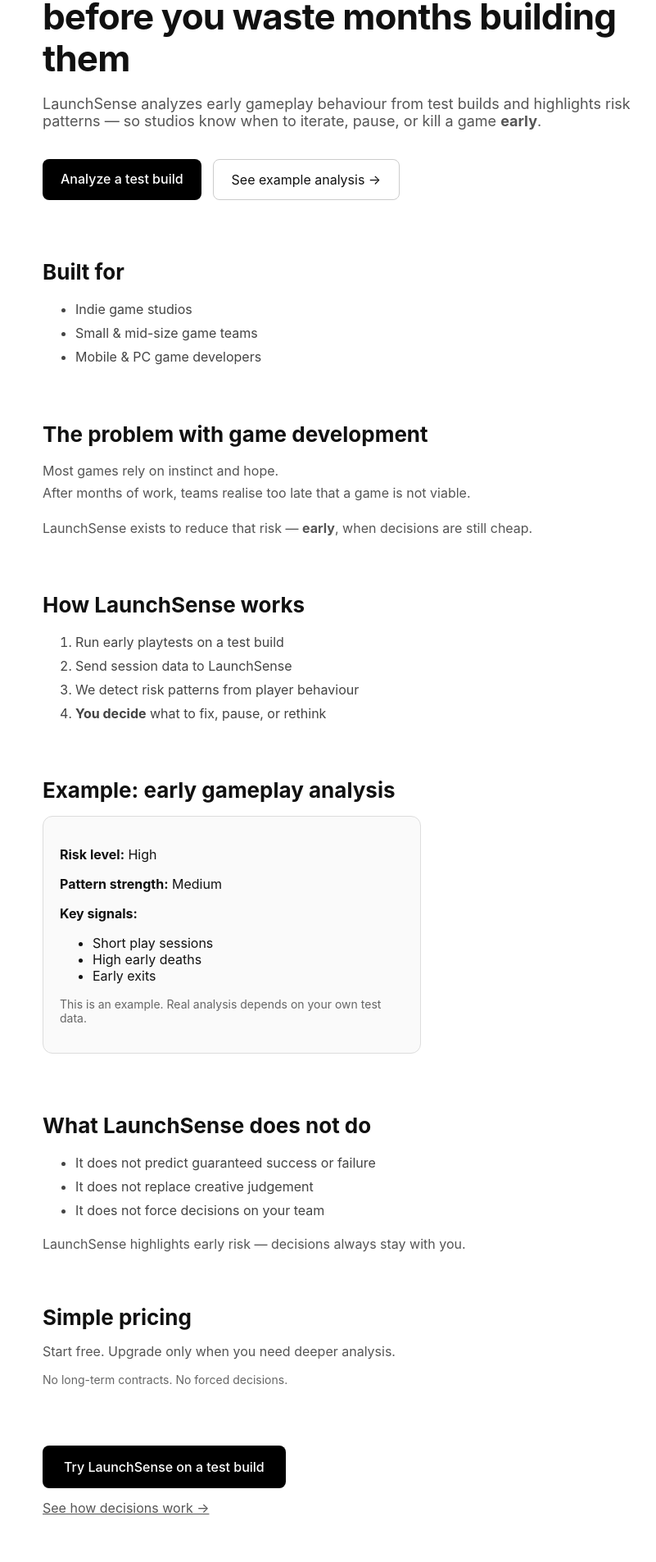
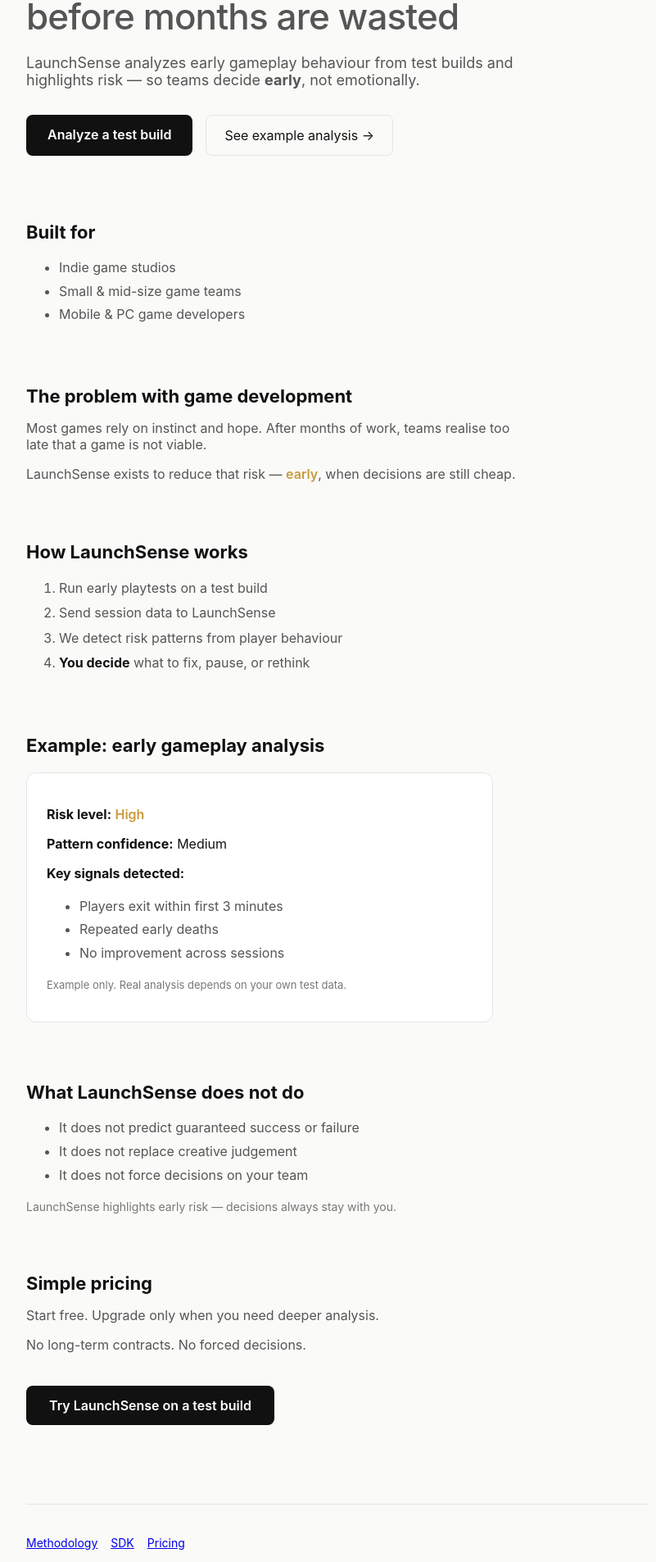
Before and after one commit to ashish98765/launchsense, a Next.js app in the folder frontend/: page / in a window 1280 px wide. Shown: the part 172-2077 px from the top of the page at 82% size, without its empty margins (228-1029 px from the left). Built offline with nearby package versions, Linux system fonts and the light colour scheme.

Commit message:
Update index.js

```diff
--- a/frontend/pages/index.js
+++ b/frontend/pages/index.js
@@ -1,17 +1,23 @@
 export default function Home() {
+  const baseBg = "#FAFAF8";
+  const textDark = "#111111";
+  const textMuted = "#555555";
+  const accent = "#C89B3C";
+  const border = "#E5E5E5";
+
   return (
     <main
       style={{
+        background: baseBg,
+        color: textDark,
         padding: "72px 20px",
-        maxWidth: 720,
-        margin: "0 auto",
         fontFamily:
-          "-apple-system, BlinkMacSystemFont, Inter, Segoe UI, Roboto, sans-serif",
-        color: "#111",
+          "-apple-system, BlinkMacSystemFont, Segoe UI, Roboto, Inter, sans-serif",
       }}
     >
+      <div style={{ maxWidth: 760, margin: "0 auto" }}>
         {/* HERO */}
-      <section style={{ marginBottom: 72 }}>
+        <section style={{ marginBottom: 80 }}>
           <h1
             style={{
               fontSize: 44,
@@ -22,25 +28,34 @@
           >
             Detect unviable games
             <br />
-          <strong>before you waste months building them</strong>
+            <span style={{ color: textMuted, fontWeight: 500 }}>
+              before months are wasted
+            </span>
           </h1>
 
-        <p style={{ fontSize: 18, color: "#555", marginBottom: 36 }}>
-          LaunchSense analyzes early gameplay behaviour from test builds
-          and highlights risk patterns — so studios know when to iterate,
-          pause, or kill a game <strong>early</strong>.
+          <p
+            style={{
+              fontSize: 18,
+              color: textMuted,
+              maxWidth: 640,
+              marginBottom: 32,
+            }}
+          >
+            LaunchSense analyzes early gameplay behaviour from test builds and
+            highlights risk — so teams decide{" "}
+            <strong>early</strong>, not emotionally.
           </p>
 
-        <div style={{ display: "flex", gap: 14, flexWrap: "wrap" }}>
+          <div style={{ display: "flex", gap: 16, flexWrap: "wrap" }}>
             <a
               href="/signup"
               style={{
-              padding: "14px 22px",
-              background: "#000",
+                padding: "14px 26px",
+                background: textDark,
                 color: "#fff",
                 borderRadius: 8,
                 textDecoration: "none",
-              fontWeight: 500,
+                fontWeight: 600,
               }}
             >
               Analyze a test build
@@ -50,10 +65,10 @@
               href="/demo"
               style={{
                 padding: "14px 22px",
-              border: "1px solid #ccc",
+                border: `1px solid ${border}`,
                 borderRadius: 8,
                 textDecoration: "none",
-              color: "#111",
+                color: textDark,
               }}
             >
               See example analysis →
@@ -61,147 +76,142 @@
           </div>
         </section>
 
-      {/* WHO IT IS FOR */}
-      <section style={{ marginBottom: 64 }}>
-        <h2 style={{ fontSize: 26, marginBottom: 12 }}>Built for</h2>
-        <ul style={{ color: "#444", lineHeight: 1.8 }}>
+        {/* BUILT FOR */}
+        <section style={{ marginBottom: 72 }}>
+          <h2 style={{ fontSize: 22, marginBottom: 16 }}>Built for</h2>
+          <ul style={{ color: textMuted, lineHeight: 1.8 }}>
             <li>Indie game studios</li>
             <li>Small & mid-size game teams</li>
             <li>Mobile & PC game developers</li>
           </ul>
         </section>
 
-      {/* THE REAL PROBLEM */}
-      <section style={{ marginBottom: 64 }}>
-        <h2 style={{ fontSize: 26, marginBottom: 12 }}>
+        {/* PROBLEM */}
+        <section style={{ marginBottom: 72 }}>
+          <h2 style={{ fontSize: 22, marginBottom: 16 }}>
             The problem with game development
           </h2>
-        <p style={{ color: "#555", lineHeight: 1.7 }}>
-          Most games rely on instinct and hope.
-          <br />
-          After months of work, teams realise too late that a game
-          is not viable.
+          <p style={{ color: textMuted, maxWidth: 620 }}>
+            Most games rely on instinct and hope. After months of work, teams
+            realise too late that a game is not viable.
           </p>
-        <p style={{ color: "#555", lineHeight: 1.7 }}>
-          LaunchSense exists to reduce that risk — <strong>early</strong>,
-          when decisions are still cheap.
+          <p style={{ color: textMuted }}>
+            LaunchSense exists to reduce that risk —{" "}
+            <span style={{ color: accent, fontWeight: 600 }}>early</span>, when
+            decisions are still cheap.
           </p>
         </section>
 
         {/* HOW IT WORKS */}
-      <section style={{ marginBottom: 64 }}>
-        <h2 style={{ fontSize: 26, marginBottom: 16 }}>
+        <section style={{ marginBottom: 72 }}>
+          <h2 style={{ fontSize: 22, marginBottom: 16 }}>
             How LaunchSense works
           </h2>
-
-        <ol style={{ color: "#444", lineHeight: 1.8 }}>
+          <ol style={{ color: textMuted, lineHeight: 1.9 }}>
             <li>Run early playtests on a test build</li>
             <li>Send session data to LaunchSense</li>
+            <li>We detect risk patterns from player behaviour</li>
             <li>
-            We detect risk patterns from player behaviour
-          </li>
-          <li>
-            <strong>You decide</strong> what to fix, pause, or rethink
+              <strong style={{ color: textDark }}>
+                You decide
+              </strong>{" "}
+              what to fix, pause, or rethink
             </li>
           </ol>
         </section>
 
-      {/* EXAMPLE CARD */}
+        {/* EXAMPLE */}
         <section style={{ marginBottom: 72 }}>
-        <h2 style={{ fontSize: 26, marginBottom: 16 }}>
+          <h2 style={{ fontSize: 22, marginBottom: 20 }}>
             Example: early gameplay analysis
           </h2>
 
           <div
             style={{
-            border: "1px solid #ddd",
+              border: `1px solid ${border}`,
               borderRadius: 12,
-            padding: 20,
-            background: "#fafafa",
-            maxWidth: 420,
+              padding: 24,
+              maxWidth: 520,
+              background: "#FFFFFF",
             }}
           >
             <p>
-            <strong>Risk level:</strong> High
+              <strong>Risk level:</strong>{" "}
+              <span style={{ color: accent, fontWeight: 600 }}>High</span>
             </p>
             <p>
-            <strong>Pattern strength:</strong> Medium
+              <strong>Pattern confidence:</strong> Medium
             </p>
 
             <p style={{ marginTop: 12 }}>
-            <strong>Key signals:</strong>
+              <strong>Key signals detected:</strong>
             </p>
-          <ul>
-            <li>Short play sessions</li>
-            <li>High early deaths</li>
-            <li>Early exits</li>
+            <ul style={{ color: textMuted, lineHeight: 1.8 }}>
+              <li>Players exit within first 3 minutes</li>
+              <li>Repeated early deaths</li>
+              <li>No improvement across sessions</li>
             </ul>
 
-          <p style={{ fontSize: 14, color: "#666", marginTop: 12 }}>
-            This is an example. Real analysis depends on your own test data.
+            <p style={{ fontSize: 13, color: "#777", marginTop: 12 }}>
+              Example only. Real analysis depends on your own test data.
             </p>
           </div>
         </section>
 
         {/* WHAT IT DOES NOT DO */}
-      <section style={{ marginBottom: 64 }}>
-        <h2 style={{ fontSize: 26, marginBottom: 12 }}>
+        <section style={{ marginBottom: 72 }}>
+          <h2 style={{ fontSize: 22, marginBottom: 16 }}>
             What LaunchSense does not do
           </h2>
-        <ul style={{ color: "#444", lineHeight: 1.8 }}>
+          <ul style={{ color: textMuted, lineHeight: 1.8 }}>
             <li>It does not predict guaranteed success or failure</li>
             <li>It does not replace creative judgement</li>
             <li>It does not force decisions on your team</li>
           </ul>
-
-        <p style={{ color: "#555", marginTop: 12 }}>
+          <p style={{ fontSize: 14, color: "#777", marginTop: 12 }}>
             LaunchSense highlights early risk — decisions always stay with you.
           </p>
         </section>
 
-      {/* PRICING HINT */}
-      <section style={{ marginBottom: 72 }}>
-        <h2 style={{ fontSize: 26, marginBottom: 12 }}>
+        {/* PRICING */}
+        <section style={{ marginBottom: 96 }}>
+          <h2 style={{ fontSize: 22, marginBottom: 12 }}>
             Simple pricing
           </h2>
-        <p style={{ color: "#555" }}>
+          <p style={{ color: textMuted }}>
             Start free. Upgrade only when you need deeper analysis.
           </p>
-        <p style={{ color: "#666", fontSize: 14 }}>
+          <p style={{ color: textMuted }}>
             No long-term contracts. No forced decisions.
           </p>
-      </section>
 
-      {/* FINAL CTA */}
-      <section style={{ marginBottom: 72 }}>
           <a
             href="/signup"
             style={{
               display: "inline-block",
-            padding: "16px 26px",
-            background: "#000",
+              marginTop: 24,
+              padding: "14px 28px",
+              background: textDark,
               color: "#fff",
               borderRadius: 8,
               textDecoration: "none",
-            fontWeight: 500,
+              fontWeight: 600,
             }}
           >
             Try LaunchSense on a test build
           </a>
-
-        <div style={{ marginTop: 14 }}>
-          <a
-            href="/demo"
-            style={{ color: "#555", textDecoration: "underline" }}
-          >
-            See how decisions work →
-          </a>
-        </div>
         </section>
 
         {/* FOOTER */}
-      <footer style={{ borderTop: "1px solid #eee", paddingTop: 24 }}>
-        <p style={{ fontSize: 14, color: "#666" }}>
+        <footer
+          style={{
+            borderTop: `1px solid ${border}`,
+            paddingTop: 24,
+            fontSize: 14,
+            color: "#777",
+          }}
+        >
+          <p>
             <a href="/methodology" style={{ marginRight: 16 }}>
               Methodology
             </a>
@@ -210,11 +220,12 @@
             </a>
             <a href="/pricing">Pricing</a>
           </p>
-
-        <p style={{ fontSize: 13, color: "#888", marginTop: 12 }}>
-          LaunchSense supports decisions. It never replaces creative judgement.
+          <p style={{ marginTop: 8 }}>
+            LaunchSense supports decisions. It never replaces creative
+            judgement.
           </p>
         </footer>
+      </div>
     </main>
   );
 }
```
Lines whose indentation alone changed are shown as unchanged.
